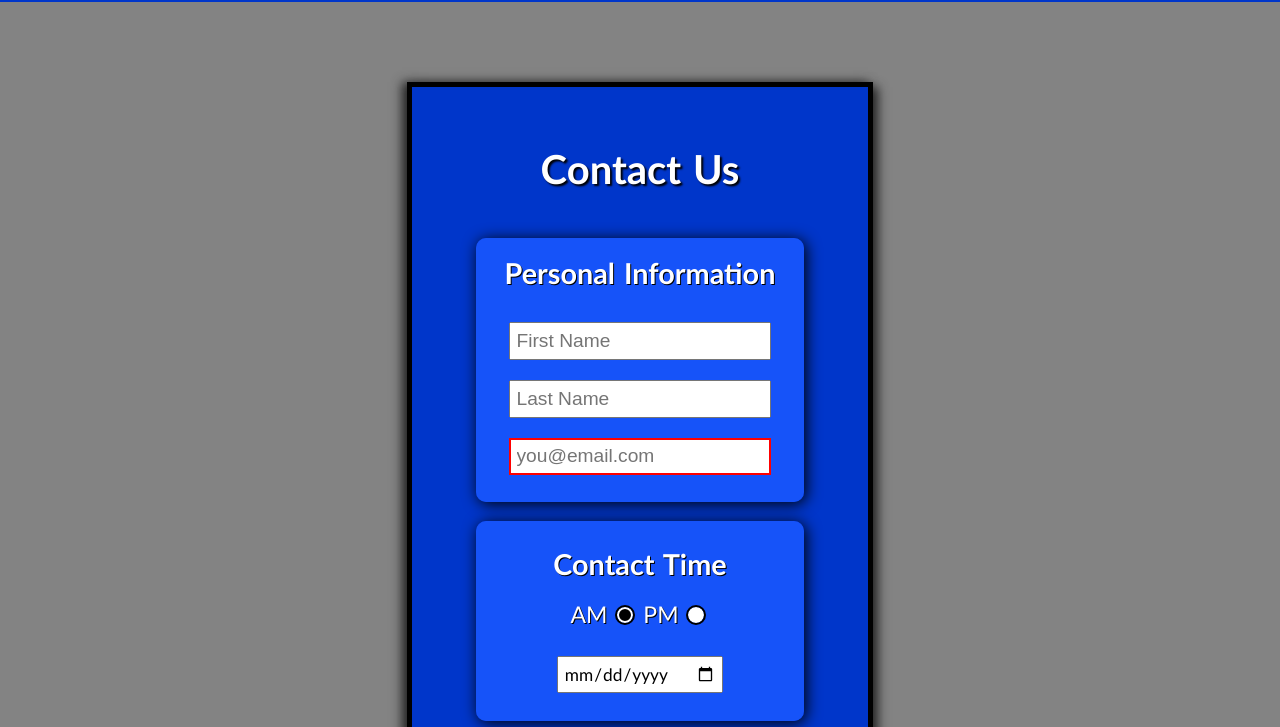
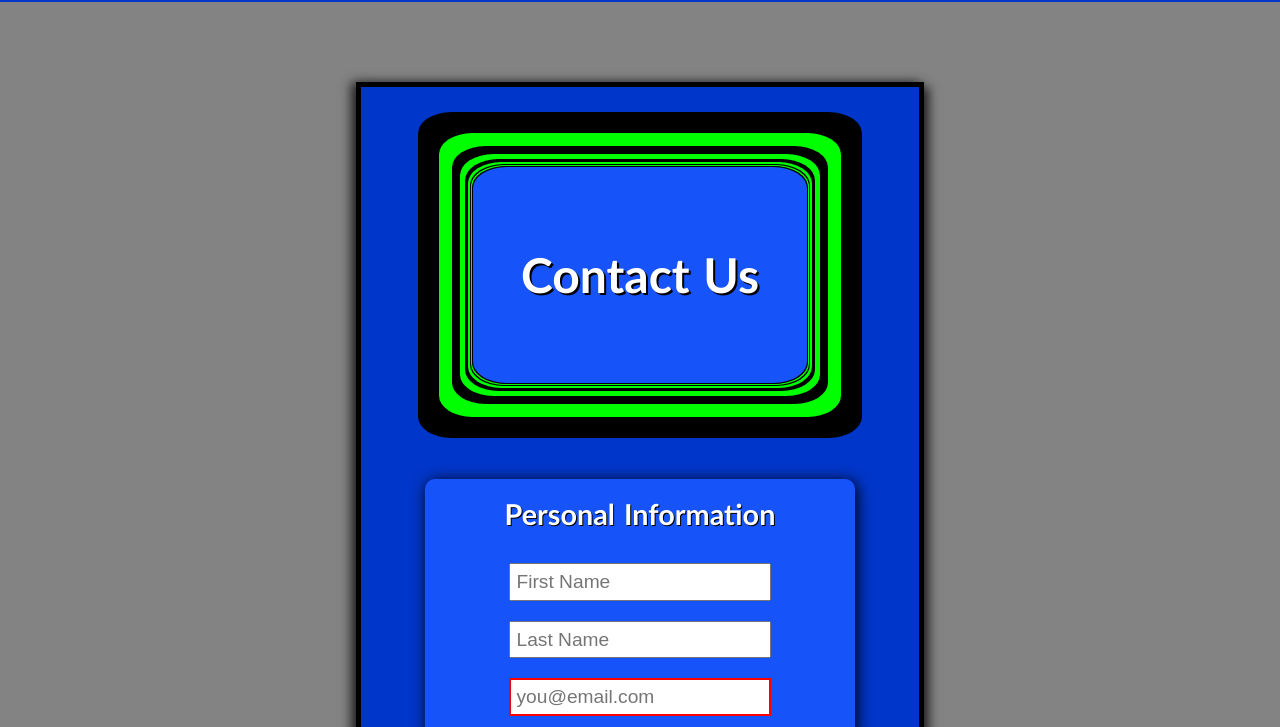
Before and after one commit to Maya-coding-Kali/Service_Site, a plain HTML site: page contact.html in a window 1280 px wide. Shown: the part 73-800 px from the top of the page. Drawn offline with Linux system fonts and the light colour scheme.

Commit message:
contact fibb

```diff
--- a/contact.html
+++ b/contact.html
@@ -12,8 +12,54 @@
         background-color: rgb(131, 131, 131);
       }
       .contact-us {
-        font-size: 2.5em;
-        text-shadow: 2px 2px 2px#000;
+        font-size: 3em;
+        margin: 1em 1em 2em;
+        border-radius: 10%;
+         background-color: #1653f9;
+        text-shadow: 2px 2px #000;
+        padding: 1em;
+        box-shadow:
+        1px 1px  rgb(0, 0, 0),
+        -1px -1px  rgb(0, 0, 0),
+         -1px 1px  rgb(0, 0, 0),
+        1px -1px  rgb(0, 0, 0),
+        2px 2px  rgb(0, 255, 0),
+         -2px -2px  rgb(0, 255, 0),
+         -2px 2px  rgb(0, 255, 0),
+         2px -2px  rgb(0, 255, 0),
+          3px 3px  rgb(0, 0, 0),
+           -3px -3px  rgb(0, 0, 0),
+           -3px 3px  rgb(0, 0, 0),
+           3px -3px  rgb(0, 0, 0),
+          5px 5px  rgb(0, 255, 0),
+           -5px -5px  rgb(0, 255, 0),
+           -5px 5px  rgb(0, 255, 0),
+           5px -5px  rgb(0, 255, 0),
+          8px 8px  rgb(0, 0, 0),
+           -8px -8px  rgb(0, 0, 0),
+           -8px 8px  rgb(0, 0, 0),
+          8px -8px  rgb(0, 0, 0),
+          13px 13px  rgb(0, 255, 0),
+           -13px -13px  rgb(0, 255, 0),
+            -13px 13px  rgb(0, 255, 0),
+           13px -13px  rgb(0, 255, 0),
+          21px 21px  rgb(0, 0, 0),
+          -21px -21px  rgb(0, 0, 0),
+          -21px 21px  rgb(0, 0, 0),
+          21px -21px  rgb(0, 0, 0),
+          34px 34px  rgb(0, 255, 0),
+           -34px -34px  rgb(0, 255, 0),
+            -34px 34px  rgb(0, 255, 0),
+             34px -34px  rgb(0, 255, 0),
+           55px 55px  rgb(0, 0, 0),
+           -55px -55px  rgb(0, 0, 0),
+            -55px 55px  rgb(0, 0, 0),
+           55px -55px  rgb(0, 0, 0),
+            -55px 0px  rgb(0, 0, 0),
+           55px -0px  rgb(0, 0, 0)  ;
+
+
+
       }
       .service-selections {
         text-align: left;
@@ -42,9 +88,9 @@
         box-shadow: 2px 2px 15px black;
         border-radius: 10px;
       }
-      .contact-time > h3{
-       line-height: 1.5;
-       padding: .75em 0 0;
+      .contact-time > h3 {
+        line-height: 1.5;
+        padding: 0.75em 0 0;
       }
       h3 {
         font-size: 1.5em;
```
